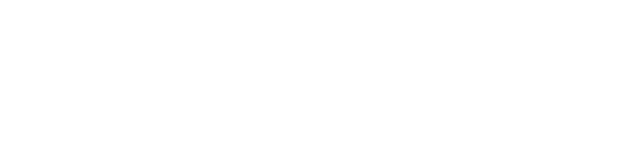
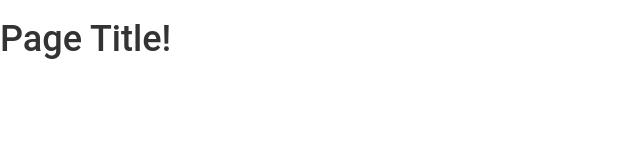
Before and after one commit to strattonc/demo-project, a plain HTML site: page index.html in a window 1280 px wide. Shown: the whole page, without its empty margins (0-640 px from the left). Drawn offline with nearby package versions, Linux system fonts and the light colour scheme.

Commit message:
no message

```diff
--- a/index.html
+++ b/index.html
@@ -17,7 +17,7 @@
 <body>
 
 <section>
-
+	<h1>Page Title!</h1>
 </section>
 
 	<!-- jQuery (necessary for Bootstrap's JavaScript plugins) -->
```
